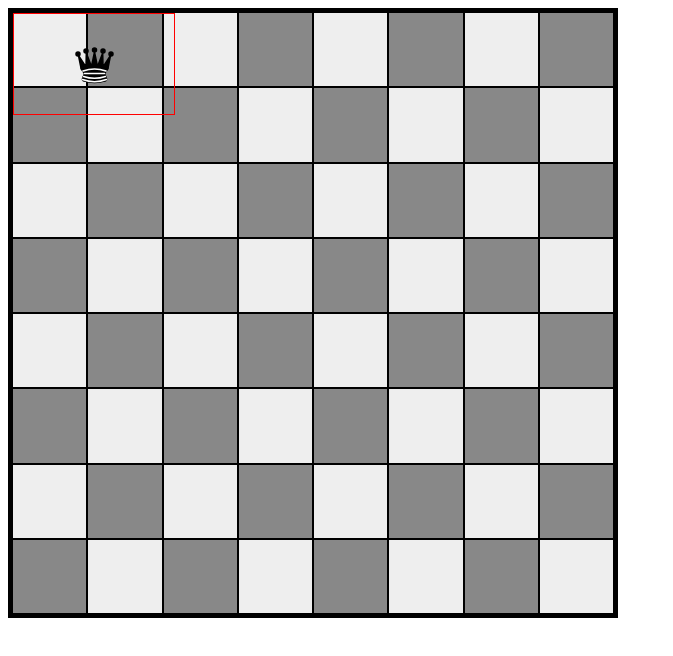
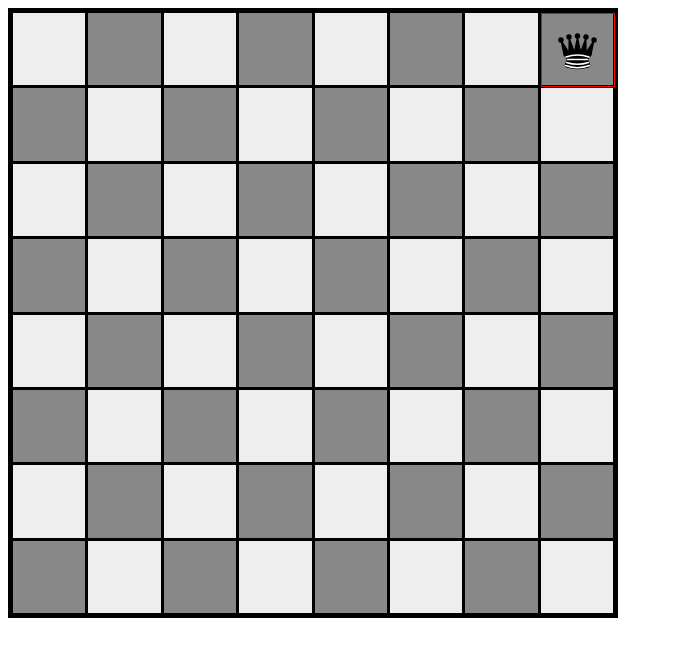
Before and after one commit to leszek888/web-chess, a website built with Vite: page index.html in a window 1280 px wide. Shown: the whole page, without its empty margins (0-673 px from the left). Built offline with nearby package versions, Linux system fonts and the light colour scheme.

Commit message:
feat: putting pieces on board

```diff
--- a/src/board.ts
+++ b/src/board.ts
@@ -1,4 +1,15 @@
 import { Piece, PieceKind, PieceColor } from './piece'
+
+const COLUMNS_MAP = {
+  'A': 0,
+  'B': 1,
+  'C': 2,
+  'D': 3,
+  'E': 4,
+  'F': 5,
+  'G': 6,
+  'H': 7
+}
 
 function createField ({ isDark } : { isDark: boolean }) {
   const field = document.createElement('div');
@@ -7,6 +18,24 @@ function createField ({ isDark } : { isDark: boolean }) {
   if (isDark) field.classList.add('dark');
 
   return field
+}
+
+export function setPiecePositionOnBoard (piece: Piece) {
+  if (!piece.position || !piece.domElement) return;
+
+  const [ row, column ] = piece.position;
+
+  const rowOffset = COLUMNS_MAP[row as keyof typeof COLUMNS_MAP];
+  const columnOffset = Number(column) - 1;
+
+  if (!isNaN(rowOffset)
+    && !isNaN(columnOffset)
+    && rowOffset < 8 && rowOffset >= 0
+    && columnOffset < 8 && columnOffset >= 0
+  ) {
+    piece.domElement.style.top = (rowOffset * 12.5625) + '%';
+    piece.domElement.style.left = (columnOffset * 12.5625) + '%';
+  }
 }
 
 export function createBoard () {
@@ -22,8 +51,12 @@ export function createBoard () {
       const field = createField({ isDark })
 
       boardContainer.appendChild(field);
-      if (queen.domElement) boardContainer.appendChild(queen.domElement);
     }
+  }
+
+  if (queen.domElement) {
+    setPiecePositionOnBoard(queen);
+    boardContainer.appendChild(queen.domElement);
   }
 
   return boardContainer;
--- a/src/style.css
+++ b/src/style.css
@@ -16,8 +16,9 @@
 .boardContainer {
   display: grid;
   grid-template-columns: repeat(8, 1fr);
-  grid-gap: 2px;
+  grid-gap: 0.5%;
   background-color: #000;
+  position: relative;
 
   width: 600px;
   height: 600px;
@@ -35,8 +36,8 @@
 
 .pieceContainer {
   position: absolute;
-  width: 12.5%;
-  height: 12.5%;
+  width: 12.0625%;
+  height: 12.0625%;
 
   border: solid 1px red;
   display: flex;
```
Also changed, not shown: src/__tests__/board.spec.ts (added, +71 -0 lines).
